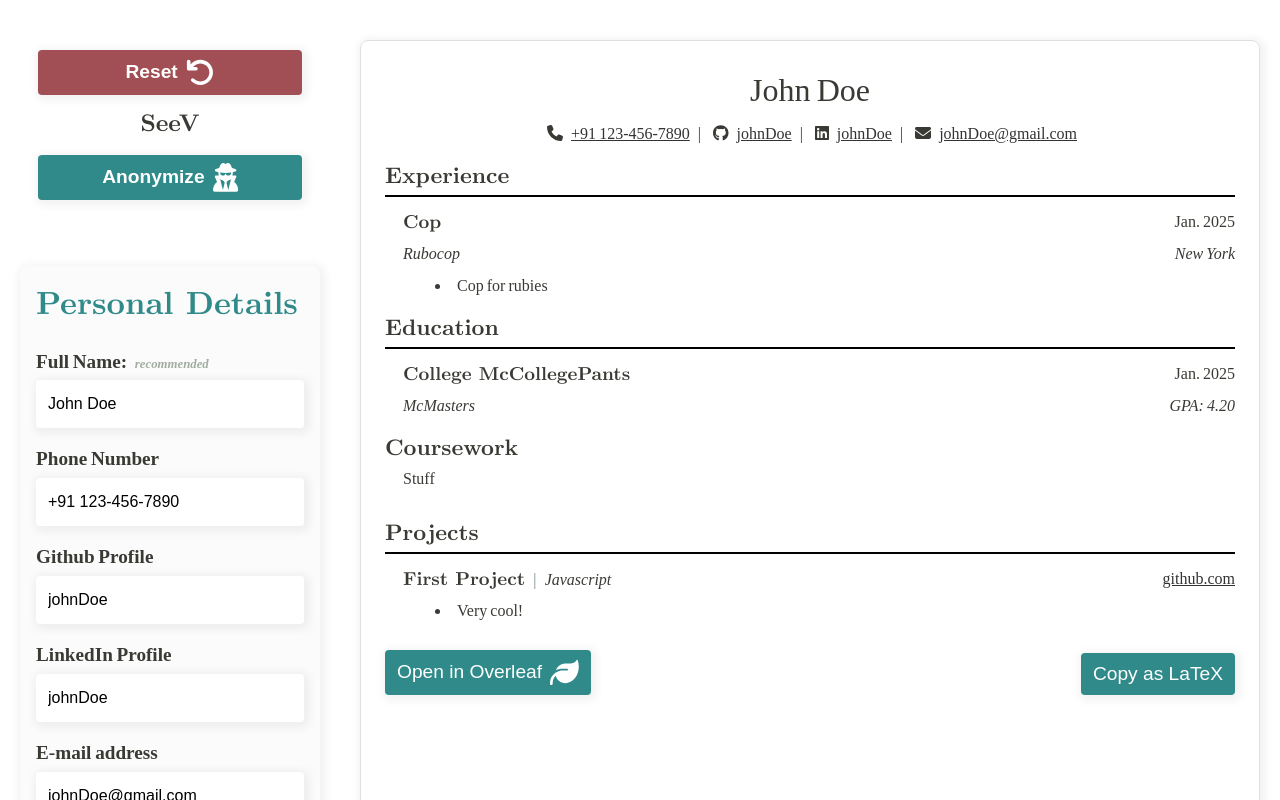
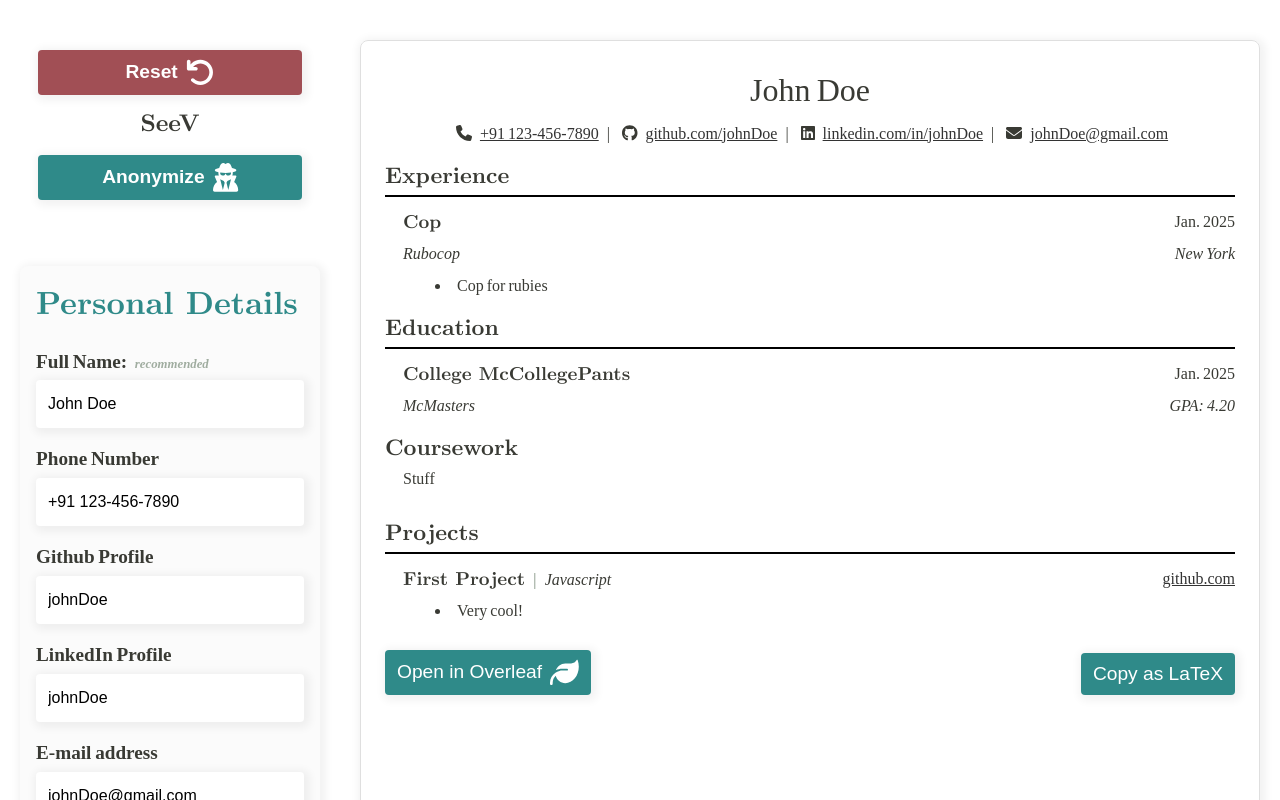
Before and after one commit to gingkapls/cv-application, a React (Vite) app: page / in a window 1280 px wide. Shown: the top 800 px of the page. Built offline with nearby package versions, Linux system fonts and the light colour scheme.

Commit message:
feat: update contact preview to reflect correct output

```diff
--- a/src/Components/ContactPreview.tsx
+++ b/src/Components/ContactPreview.tsx
@@ -38,7 +38,7 @@ function ContactPreview({
             href={`https://github.com/${github}`}
             rel='noopener noreferrer'
           >
-            {github}
+            github.com/{github}
           </a>
         </span>
       )}
@@ -50,7 +50,7 @@ function ContactPreview({
             href={`https://linkedin.com/in/${linkedIn}`}
             rel='noopener noreferrer'
           >
-            {linkedIn}
+            linkedin.com/in/{linkedIn}
           </a>
         </span>
       )}
```
